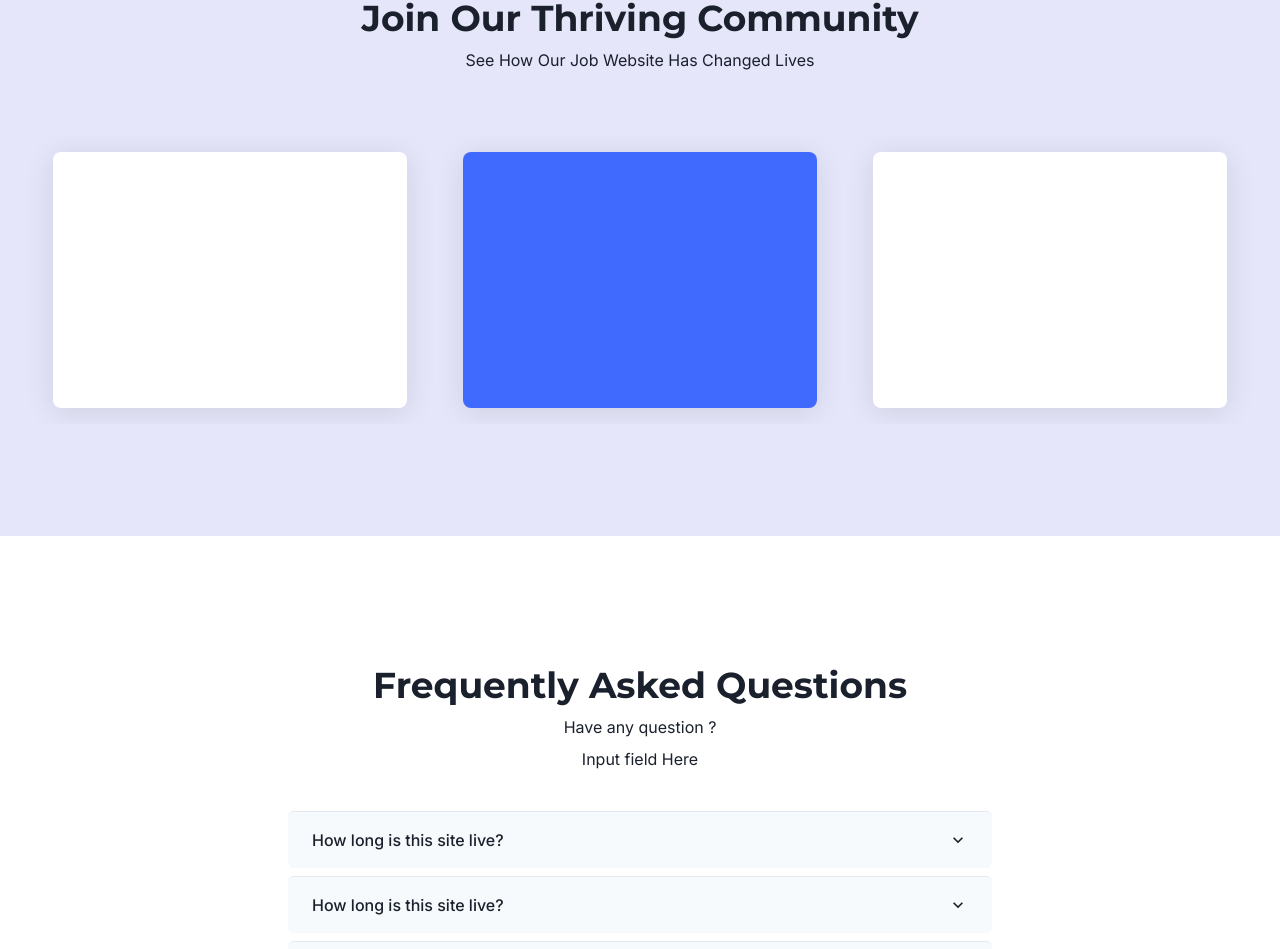
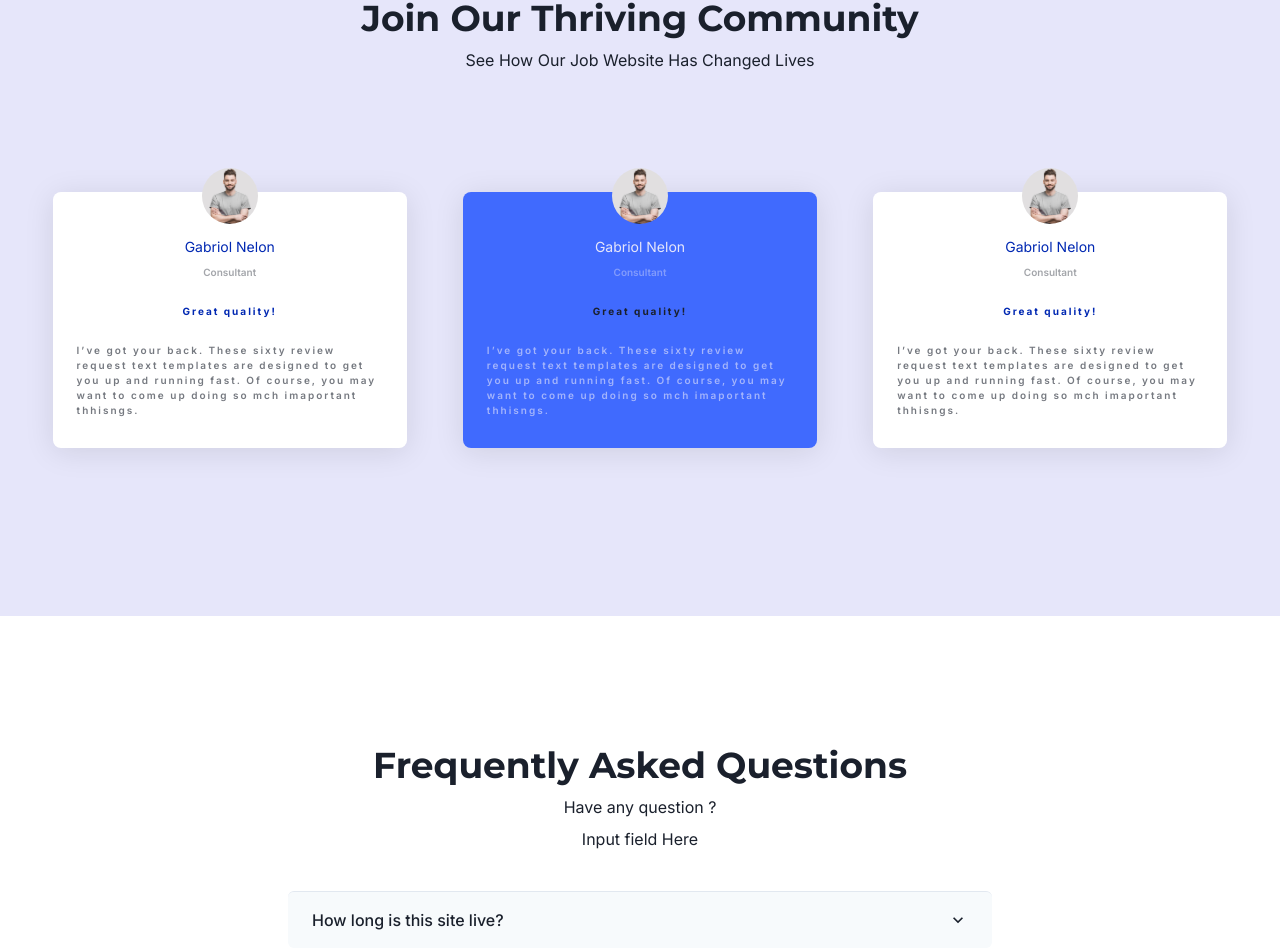
Before and after one commit to scopeseeker/scopeseeker-frontend, a Next.js app: page / in a window 1280 px wide. Shown: the part 963-1912 px from the top of the page. Built offline with nearby package versions, Linux system fonts and the light colour scheme.

Commit message:
Style:Testimonial card added

```diff
--- a/component/sections/Testimonials.jsx
+++ b/component/sections/Testimonials.jsx
@@ -7,6 +7,7 @@ import {
   Text,
   VStack,
 } from '@chakra-ui/react';
+import Image from 'next/image';
 import React from 'react';
 
 const Testimonials = () => {
@@ -33,6 +34,7 @@ const Testimonials = () => {
             flexDirection={{ base: 'column', lg: 'row' }}
             gap={14}
             flexShrink={0}
+            py={10}
             px={{ sm: 5, lg: 0 }}
           >
             <VStack
@@ -42,7 +44,47 @@ const Testimonials = () => {
               boxShadow={'0 4px 30px rgba(0, 0, 0, 0.1)'}
               flexShrink={0}
               borderRadius={8}
-            ></VStack>
+              justifyContent={'flex-start'}
+              alignItems={'center'}
+            >
+              <Center
+                h={14}
+                w={14}
+                mt={-6}
+                borderRadius={'full'}
+                overflow={'hidden'}
+              >
+                <Image src={require('../../public/p1.jpg')} alt={'ss-log'} />
+              </Center>
+
+              <Text color={'brand.300'} pt={1} fontSize={'sm'}>
+                Gabriol Nelon
+              </Text>
+              <Text
+                as={'span'}
+                pb={4}
+                opacity={0.4}
+                fontWeight={600}
+                fontSize={'2xs'}
+              >
+                Consultant
+              </Text>
+              <Text
+                as={'span'}
+                color={'brand.300'}
+                pb={4}
+                fontWeight={700}
+                fontSize={'2xs'}
+                letterSpacing={2}
+              >
+                Great quality!
+              </Text>
+              <Text as={'span'} px={6}fontSize={'2xs'} letterSpacing={2} opacity={0.6}  fontWeight={'600'}>
+                I’ve got your back. These sixty review request text templates
+                are designed to get you up and running fast. Of course, you may
+                want to come up doing so mch imaportant thhisngs.
+              </Text>
+            </VStack>
             <VStack
               w={{ base: '100%', lg: 'calc(100%/3.5)' }}
               h={'2xs'}
@@ -50,7 +92,48 @@ const Testimonials = () => {
               boxShadow={'0 4px 30px rgba(0, 0, 0, 0.1)'}
               flexShrink={0}
               borderRadius={8}
-            ></VStack>
+              justifyContent={'flex-start'}
+              alignItems={'center'}
+            >
+              <Center
+                h={14}
+                w={14}
+                mt={-6}
+                borderRadius={'full'}
+                overflow={'hidden'}
+              >
+                <Image src={require('../../public/p1.jpg')} alt={'ss-log'} />
+              </Center>
+
+              <Text color={'brand.400'} pt={1} fontSize={'sm'}>
+                Gabriol Nelon
+              </Text>
+              <Text
+                as={'span'}
+                pb={4}
+                opacity={0.4}
+                fontWeight={600}
+                fontSize={'2xs'}
+                color={'brand.400'}
+              >
+                Consultant
+              </Text>
+              <Text
+                as={'span'}
+                color={'brand.500'}
+                pb={4}
+                fontWeight={700}
+                fontSize={'2xs'}
+                letterSpacing={2}
+              >
+                Great quality!
+              </Text>
+              <Text as={'span'} color={'brand.400'} px={6}  fontSize={'2xs'} letterSpacing={2} opacity={0.6}  fontWeight={'600'}>
+                I’ve got your back. These sixty review request text templates
+                are designed to get you up and running fast. Of course, you may
+                want to come up doing so mch imaportant thhisngs.
+              </Text>
+            </VStack>
             <VStack
               w={{ base: '100%', lg: 'calc(100%/3.5)' }}
               h={'2xs'}
@@ -58,7 +141,47 @@ const Testimonials = () => {
               boxShadow={'0 4px 30px rgba(0, 0, 0, 0.1)'}
               flexShrink={0}
               borderRadius={8}
-            ></VStack>
+              justifyContent={'flex-start'}
+              alignItems={'center'}
+            >
+              <Center
+                h={14}
+                w={14}
+                mt={-6}
+                borderRadius={'full'}
+                overflow={'hidden'}
+              >
+                <Image src={require('../../public/p1.jpg')} alt={'ss-log'} />
+              </Center>
+
+              <Text color={'brand.300'} pt={1} fontSize={'sm'}>
+                Gabriol Nelon
+              </Text>
+              <Text
+                as={'span'}
+                pb={4}
+                opacity={0.4}
+                fontWeight={600}
+                fontSize={'2xs'}
+              >
+                Consultant
+              </Text>
+              <Text
+                as={'span'}
+                color={'brand.300'}
+                pb={4}
+                fontWeight={700}
+                fontSize={'2xs'}
+                letterSpacing={2}
+              >
+                Great quality!
+              </Text>
+              <Text as={'span'} px={6} fontSize={'2xs'} letterSpacing={2} opacity={0.6}  fontWeight={'600'}>
+                I’ve got your back. These sixty review request text templates
+                are designed to get you up and running fast. Of course, you may
+                want to come up doing so mch imaportant thhisngs.
+              </Text>
+            </VStack>
           </Flex>
 
           <Flex
@@ -67,8 +190,104 @@ const Testimonials = () => {
             flexDirection={{ base: 'column', md: 'row' }}
             gap={14}
             flexShrink={0}
-            px={5}
+            py={10}
           >
+            <VStack
+              w={{ base: '100%', md: 'calc(100%/3.5)' }}
+              h={'2xs'}
+              bg={'brand.500'}
+              boxShadow={'0 4px 30px rgba(0, 0, 0, 0.1)'}
+              flexShrink={0}
+              borderRadius={8}
+              justifyContent={'flex-start'}
+              alignItems={'center'}
+            >
+              <Center
+                h={14}
+                w={14}
+                mt={-6}
+                borderRadius={'full'}
+                overflow={'hidden'}
+              >
+                <Image src={require('../../public/p1.jpg')} alt={'ss-log'} />
+              </Center>
+
+              <Text color={'brand.300'} pt={1} fontSize={'sm'}>
+                Gabriol Nelon
+              </Text>
+              <Text
+                as={'span'}
+                pb={4}
+                opacity={0.4}
+                fontWeight={600}
+                fontSize={'2xs'}
+              >
+                Consultant
+              </Text>
+              <Text
+                as={'span'}
+                color={'brand.300'}
+                pb={4}
+                fontWeight={700}
+                fontSize={'2xs'}
+                letterSpacing={2}
+              >
+                Great quality!
+              </Text>
+              <Text as={'span'} px={6}  fontSize={'2xs'} letterSpacing={2} opacity={0.6}  fontWeight={'600'}>
+                I’ve got your back. These sixty review request text templates
+                are designed to get you up and running fast. Of course, you may
+                want to come up doing so mch imaportant thhisngs.
+              </Text>
+            </VStack>
+            <VStack
+              w={{ base: '100%', md: 'calc(100%/3.5)' }}
+              h={'2xs'}
+              bg={'brand.100'}
+              boxShadow={'0 4px 30px rgba(0, 0, 0, 0.1)'}
+              flexShrink={0}
+              borderRadius={8}
+              justifyContent={'flex-start'}
+              alignItems={'center'}
+            >
+              <Center
+                h={14}
+                w={14}
+                mt={-6}
+                borderRadius={'full'}
+                overflow={'hidden'}
+              >
+                <Image src={require('../../public/p1.jpg')} alt={'ss-log'} />
+              </Center>
+
+              <Text color={'brand.300'} pt={1} fontSize={'sm'}>
+                Gabriol Nelon
+              </Text>
+              <Text
+                as={'span'}
+                pb={4}
+                opacity={0.4}
+                fontWeight={600}
+                fontSize={'2xs'}
+              >
+                Consultant
+              </Text>
+              <Text
+                as={'span'}
+                color={'brand.300'}
+                pb={4}
+                fontWeight={700}
+                fontSize={'2xs'}
+                letterSpacing={2}
+              >
+                Great quality!
+              </Text>
+              <Text as={'span'} px={6} fontSize={'2xs'} letterSpacing={2} opacity={0.6}  fontWeight={'600'}>
+                I’ve got your back. These sixty review request text templates
+                are designed to get you up and running fast. Of course, you may
+                want to come up doing so mch imaportant thhisngs.
+              </Text>
+            </VStack>
             <VStack
               w={{ base: '100%', md: 'calc(100%/3.5)' }}
               h={'2xs'}
@@ -76,23 +295,47 @@ const Testimonials = () => {
               boxShadow={'0 4px 30px rgba(0, 0, 0, 0.1)'}
               flexShrink={0}
               borderRadius={8}
-            ></VStack>
-            <VStack
-              w={{ base: '100%', md: 'calc(100%/3.5)' }}
-              h={'2xs'}
-              bg={'brand.100'}
-              boxShadow={'0 4px 30px rgba(0, 0, 0, 0.1)'}
-              flexShrink={0}
-              borderRadius={8}
-            ></VStack>
-            <VStack
-              w={{ base: '100%', md: 'calc(100%/3.5)' }}
-              h={'2xs'}
-              bg={'white'}
-              boxShadow={'0 4px 30px rgba(0, 0, 0, 0.1)'}
-              flexShrink={0}
-              borderRadius={8}
-            ></VStack>
+              justifyContent={'flex-start'}
+              alignItems={'center'}
+            >
+              <Center
+                h={14}
+                w={14}
+                mt={-6}
+                borderRadius={'full'}
+                overflow={'hidden'}
+              >
+                <Image src={require('../../public/p1.jpg')} alt={'ss-log'} />
+              </Center>
+
+              <Text color={'brand.300'} pt={1} fontSize={'sm'}>
+                Gabriol Nelon
+              </Text>
+              <Text
+                as={'span'}
+                pb={4}
+                opacity={0.4}
+                fontWeight={600}
+                fontSize={'2xs'}
+              >
+                Consultant
+              </Text>
+              <Text
+                as={'span'}
+                color={'brand.300'}
+                pb={4}
+                fontWeight={700}
+                fontSize={'2xs'}
+                letterSpacing={2}
+              >
+                Great quality!
+              </Text>
+              <Text as={'span'} px={6} fontSize={'2xs'} letterSpacing={2} opacity={0.6}  fontWeight={'600'}>
+                I’ve got your back. These sixty review request text templates
+                are designed to get you up and running fast. Of course, you may
+                want to come up doing so mch imaportant thhisngs.
+              </Text>
+            </VStack>
           </Flex>
         </Flex>
       </VStack>
--- a/pages/_app.tsx
+++ b/pages/_app.tsx
@@ -9,6 +9,7 @@ export default function App({ Component, pageProps }: AppProps) {
     <ChakraProvider theme={theme}>
       <Navbar />
       <Component {...pageProps} />
+
       <Footer />
     </ChakraProvider>
   );
```
Also changed, not shown: public/p1.jpg (added).
